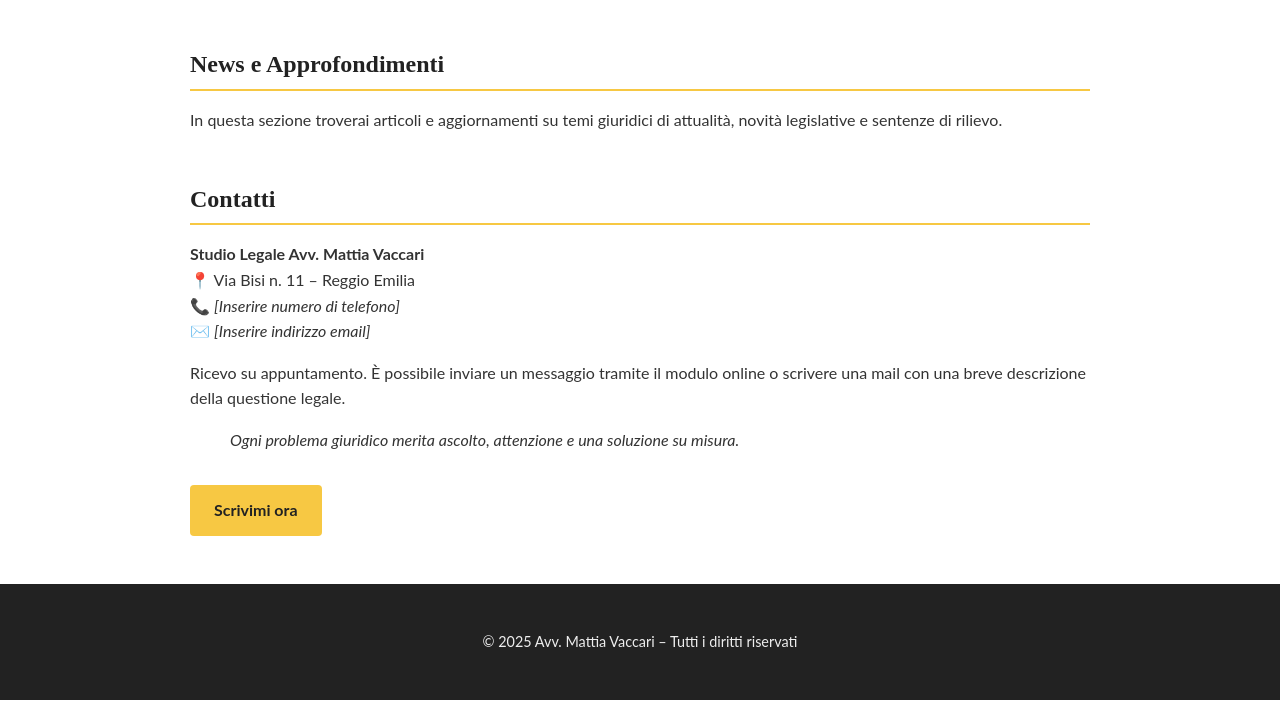
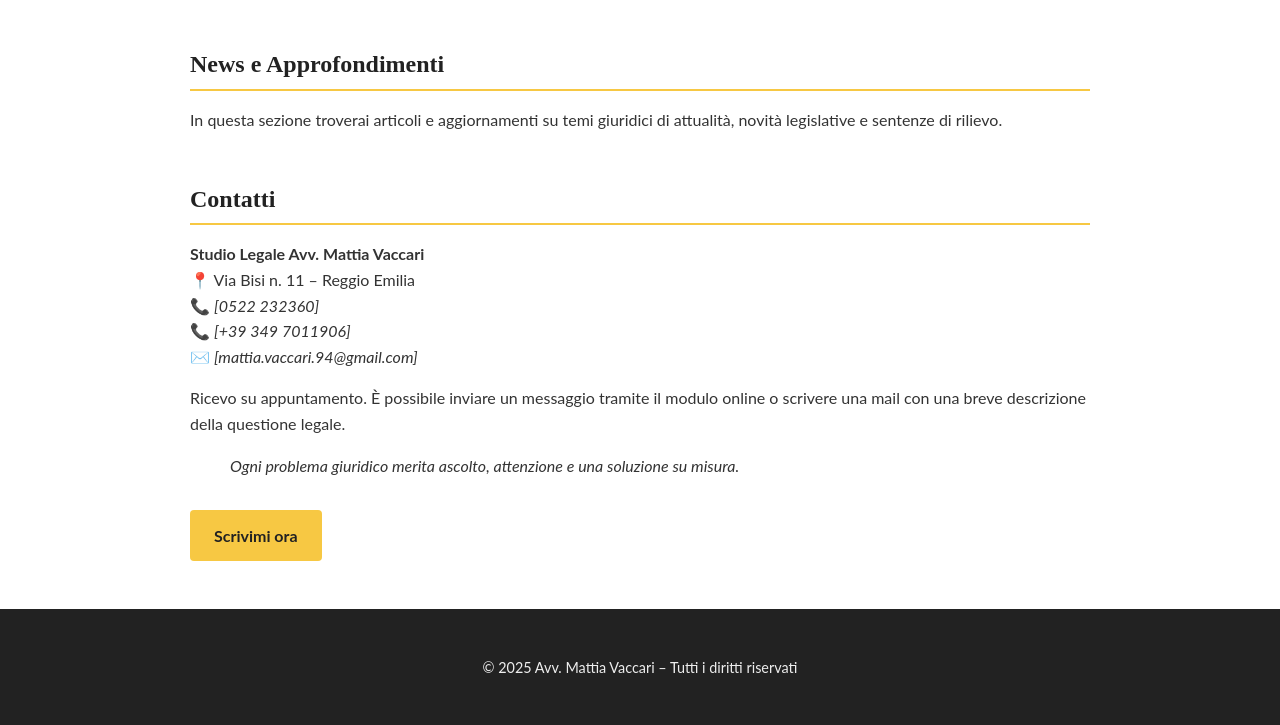
Before and after one commit to AvvMattiaVaccari/mattiavaccari.github.io, a plain HTML site: page index.html in a window 1280 px wide. Shown: the part 1281-2006 px from the top of the page. Before the commit the page ends 1981 px from the top, so only its background shows below. Drawn offline with Linux system fonts and the light colour scheme.

Commit message:
Update index.html

```diff
--- a/index.html
+++ b/index.html
@@ -135,8 +135,9 @@
     <h2>Contatti</h2>
     <p><strong>Studio Legale Avv. Mattia Vaccari</strong><br>
     📍 Via Bisi n. 11 – Reggio Emilia<br>
-    📞 <em>[Inserire numero di telefono]</em><br>
-    ✉️ <em>[Inserire indirizzo email]</em></p>
+    📞 <em>[0522 232360]</em><br>
+    📞 <em>[+39 349 7011906]</em><br>
+    ✉️ <em>[mattia.vaccari.94@gmail.com]</em></p>
 
     <p>Ricevo su appuntamento. È possibile inviare un messaggio tramite il modulo online o scrivere una mail con una breve descrizione della questione legale.</p>
 
```
